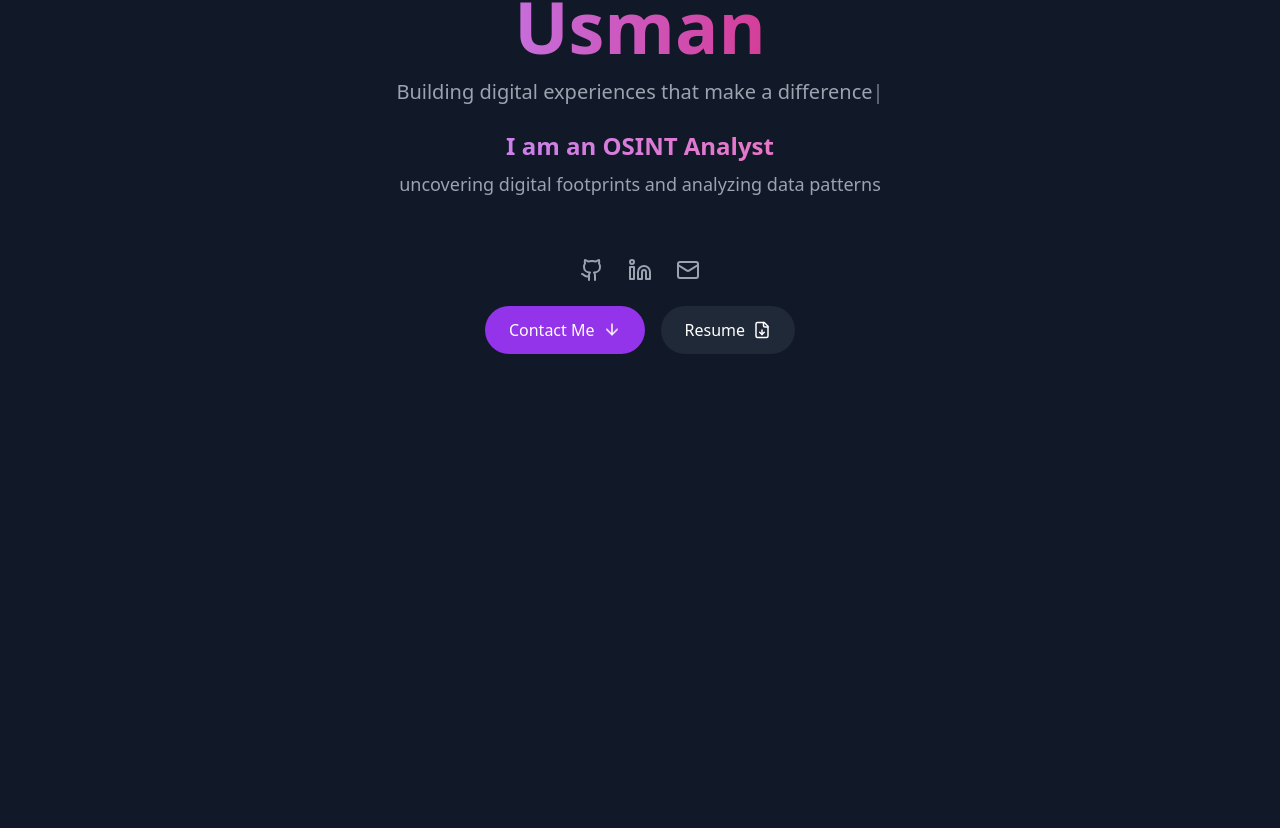
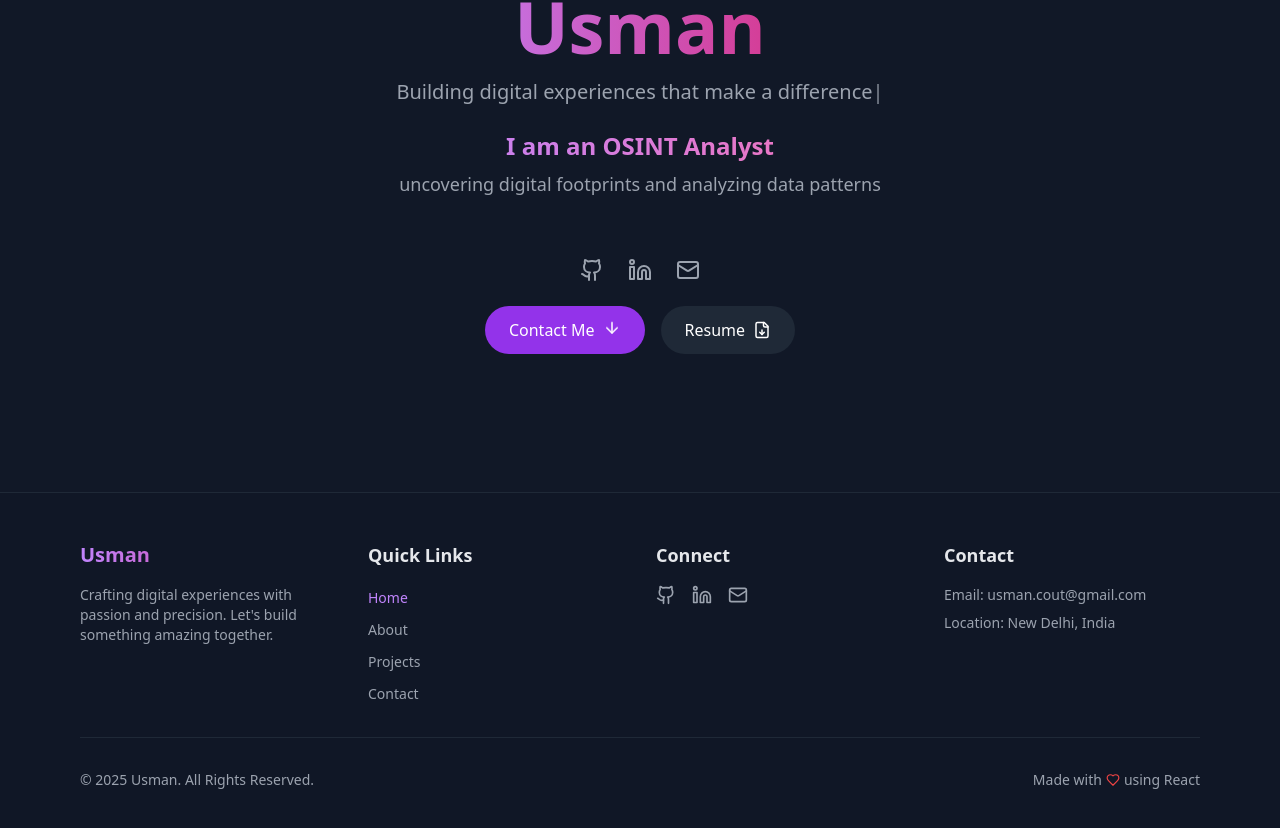
Before and after one commit to usmancout/my-portfolio, a React (Vite) app: page / in a window 1280 px wide. Shown: the part 308-1136 px from the top of the page. Before the commit the page ends 800 px from the top, so only its background shows below. Built offline with nearby package versions, Linux system fonts and the light colour scheme.

Commit message:
added footer

```diff
--- a/src/App.tsx
+++ b/src/App.tsx
@@ -2,7 +2,7 @@ import React from 'react';
 import { BrowserRouter, Routes, Route, useLocation } from 'react-router-dom';
 import { AnimatePresence } from 'framer-motion';
 import Navbar from './components/Navbar';
-// import Footer from './components/Footer';
+import Footer from './components/Footer';
 import Home from './pages/Home';
 import About from './pages/About';
 import Projects from './pages/Projects';
@@ -45,7 +45,7 @@ function App() {
         <main className="flex-grow">
           <AnimatedRoutes />
         </main>
-        {/*<Footer />*/}
+        <Footer />
       </div>
     </BrowserRouter>
   );
--- a/src/components/Footer.tsx
+++ b/src/components/Footer.tsx
@@ -1,87 +1,95 @@
-// import React from 'react';
-// import { NavLink } from 'react-router-dom';
-// import { Github as GitHub, Linkedin, Mail, Heart } from 'lucide-react';
-//
-// const Footer = () => {
-//   const links = [
-//     { path: '/', label: 'Home' },
-//     { path: '/about', label: 'About' },
-//     { path: '/projects', label: 'Projects' },
-//     { path: '/contact', label: 'Contact' },
-//   ];
-//
-//   const socialLinks = [
-//     { icon: <GitHub size={20} />, href: 'https://github.com', label: 'GitHub' },
-//     { icon: <Linkedin size={20} />, href: 'https://linkedin.com', label: 'LinkedIn' },
-//     { icon: <Mail size={20} />, href: 'mailto:contact@example.com', label: 'Email' },
-//   ];
-//
-//   return (
-//     <footer className="bg-gray-900/50 backdrop-blur-sm mt-20">
-//       <div className="max-w-6xl mx-auto px-4 py-12">
-//         <div className="grid grid-cols-1 md:grid-cols-3 gap-8">
-//           {/* Brand */}
-//           <div className="space-y-4">
-//             <h3 className="text-xl font-bold bg-gradient-to-r from-purple-400 to-pink-600 text-transparent bg-clip-text">
-//               Usman
-//             </h3>
-//             <p className="text-gray-400">
-//               Crafting digital experiences with passion and precision.
-//             </p>
-//           </div>
-//
-//           {/* Quick Links */}
-//           <div>
-//             <h4 className="text-lg font-semibold mb-4">Quick Links</h4>
-//             <ul className="space-y-2">
-//               {links.map((link) => (
-//                 <li key={link.path}>
-//                   <NavLink
-//                     to={link.path}
-//                     className={({ isActive }) =>
-//                       `${
-//                         isActive ? 'text-purple-400' : 'text-gray-400'
-//                       } hover:text-purple-300 transition-colors`
-//                     }
-//                   >
-//                     {link.label}
-//                   </NavLink>
-//                 </li>
-//               ))}
-//             </ul>
-//           </div>
-//
-//           {/* Social Links */}
-//           <div>
-//             <h4 className="text-lg font-semibold mb-4">Connect</h4>
-//             <div className="flex space-x-4">
-//               {socialLinks.map((link) => (
-//                 <a
-//                   key={link.label}
-//                   href={link.href}
-//                   target="_blank"
-//                   rel="noopener noreferrer"
-//                   className="text-gray-400 hover:text-purple-400 transition-colors"
-//                   aria-label={link.label}
-//                 >
-//                   {link.icon}
-//                 </a>
-//               ))}
-//             </div>
-//           </div>
-//         </div>
-//
-//         <div className="border-t border-gray-800 mt-8 pt-8 flex flex-col md:flex-row justify-between items-center">
-//           <p className="text-gray-400 text-sm">
-//             Copyright © 2025 Usman. All Rights Reserved.
-//           </p>
-//           <p className="text-gray-400 text-sm flex items-center gap-1 mt-4 md:mt-0">
-//             Made with <Heart size={14} className="text-red-500" /> using React
-//           </p>
-//         </div>
-//       </div>
-//     </footer>
-//   );
-// };
-//
-// export default Footer;
+import React from 'react';
+import { NavLink } from 'react-router-dom';
+import { Github as GitHub, Linkedin, Mail, Heart } from 'lucide-react';
+
+const Footer = () => {
+    const links = [
+        { path: '/', label: 'Home' },
+        { path: '/about', label: 'About' },
+        { path: '/projects', label: 'Projects' },
+        { path: '/contact', label: 'Contact' },
+    ];
+
+    const socialLinks = [
+        { icon: <GitHub size={20} />, href: 'https://github.com', label: 'GitHub' },
+        { icon: <Linkedin size={20} />, href: 'https://linkedin.com', label: 'LinkedIn' },
+        { icon: <Mail size={20} />, href: 'mailto:contact@example.com', label: 'Email' },
+    ];
+
+    return (
+        <footer className="bg-gray-900/80 backdrop-blur-sm border-t border-gray-800">
+            <div className="max-w-6xl mx-auto px-4 py-12">
+                <div className="grid grid-cols-1 md:grid-cols-4 gap-8">
+                    {/* Brand Section */}
+                    <div className="space-y-4">
+                        <h3 className="text-xl font-bold bg-gradient-to-r from-purple-400 to-pink-600 text-transparent bg-clip-text">
+                            Usman
+                        </h3>
+                        <p className="text-gray-400 text-sm">
+                            Crafting digital experiences with passion and precision. Let's build something amazing together.
+                        </p>
+                    </div>
+
+                    {/* Quick Links Section */}
+                    <div>
+                        <h4 className="text-lg font-semibold text-gray-200 mb-4">Quick Links</h4>
+                        <ul className="space-y-2">
+                            {links.map((link) => (
+                                <li key={link.path}>
+                                    <NavLink
+                                        to={link.path}
+                                        className={({ isActive }) =>
+                                            `${
+                                                isActive ? 'text-purple-400' : 'text-gray-400'
+                                            } hover:text-purple-300 transition-colors text-sm`
+                                        }
+                                    >
+                                        {link.label}
+                                    </NavLink>
+                                </li>
+                            ))}
+                        </ul>
+                    </div>
+
+                    {/* Social Links Section */}
+                    <div>
+                        <h4 className="text-lg font-semibold text-gray-200 mb-4">Connect</h4>
+                        <div className="flex space-x-4">
+                            {socialLinks.map((link) => (
+                                <a
+                                    key={link.label}
+                                    href={link.href}
+                                    target="_blank"
+                                    rel="noopener noreferrer"
+                                    className="text-gray-400 hover:text-purple-400 transition-colors"
+                                    aria-label={link.label}
+                                >
+                                    {link.icon}
+                                </a>
+                            ))}
+                        </div>
+                    </div>
+
+                    {/* Contact Info Section */}
+                    <div>
+                        <h4 className="text-lg font-semibold text-gray-200 mb-4">Contact</h4>
+                        <p className="text-gray-400 text-sm mb-2">Email: usman.cout@gmail.com</p>
+                        <p className="text-gray-400 text-sm">Location: New Delhi, India</p>
+                    </div>
+                </div>
+
+                {/* Copyright Section */}
+                <div className="border-t border-gray-800 mt-8 pt-8 flex flex-col md:flex-row justify-between items-center">
+                    <p className="text-gray-400 text-sm">
+                        © {new Date().getFullYear()} Usman. All Rights Reserved.
+                    </p>
+                    <p className="text-gray-400 text-sm flex items-center gap-1 mt-4 md:mt-0">
+                        Made with <Heart size={14} className="text-red-500" /> using React
+                    </p>
+                </div>
+            </div>
+        </footer>
+    );
+};
+
+export default Footer;
```
Also changed, not shown: src/pages/Home.tsx (indentation only).
